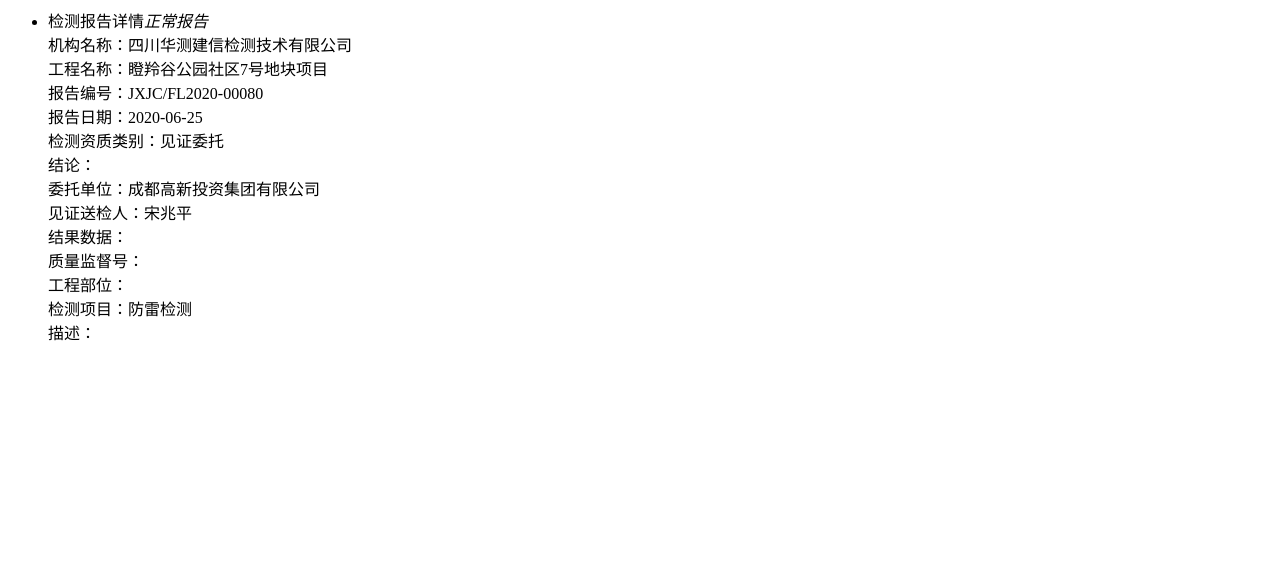
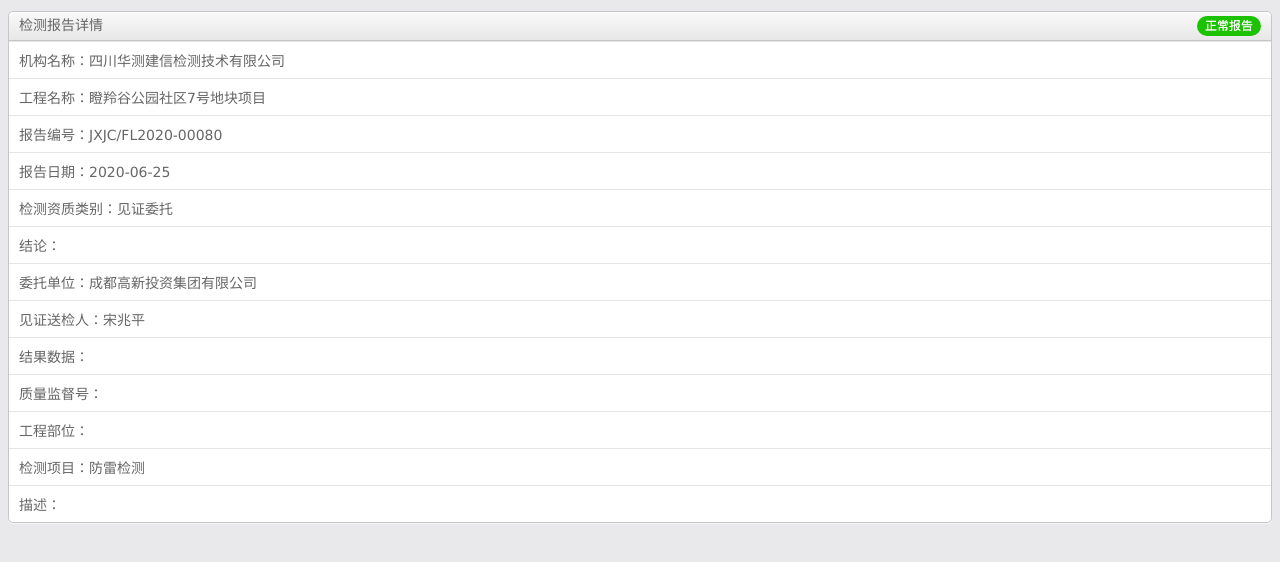
Before and after one commit to BlackHatLawer/jianzhu, a plain HTML site: page index.html in a window 1280 px wide. Drawn offline with Linux system fonts and the light colour scheme.

Commit message:
Update index.html

```diff
--- a/index.html
+++ b/index.html
@@ -4,7 +4,7 @@
     <meta name="ROBOTS" content="NONE">
     <meta name="viewport" content="width=device-width,height=device-height,inital-scale=1.0,maximum-scale=1.0,user-scalable=no;">
     <link rel="icon" href=".static/blog.ico">
-    <link href="css/diancai.css" rel="stylesheet">
+    <link href="index.css" rel="stylesheet">
     <title>检测报告详情</title>
 </head>
 <body>
```
